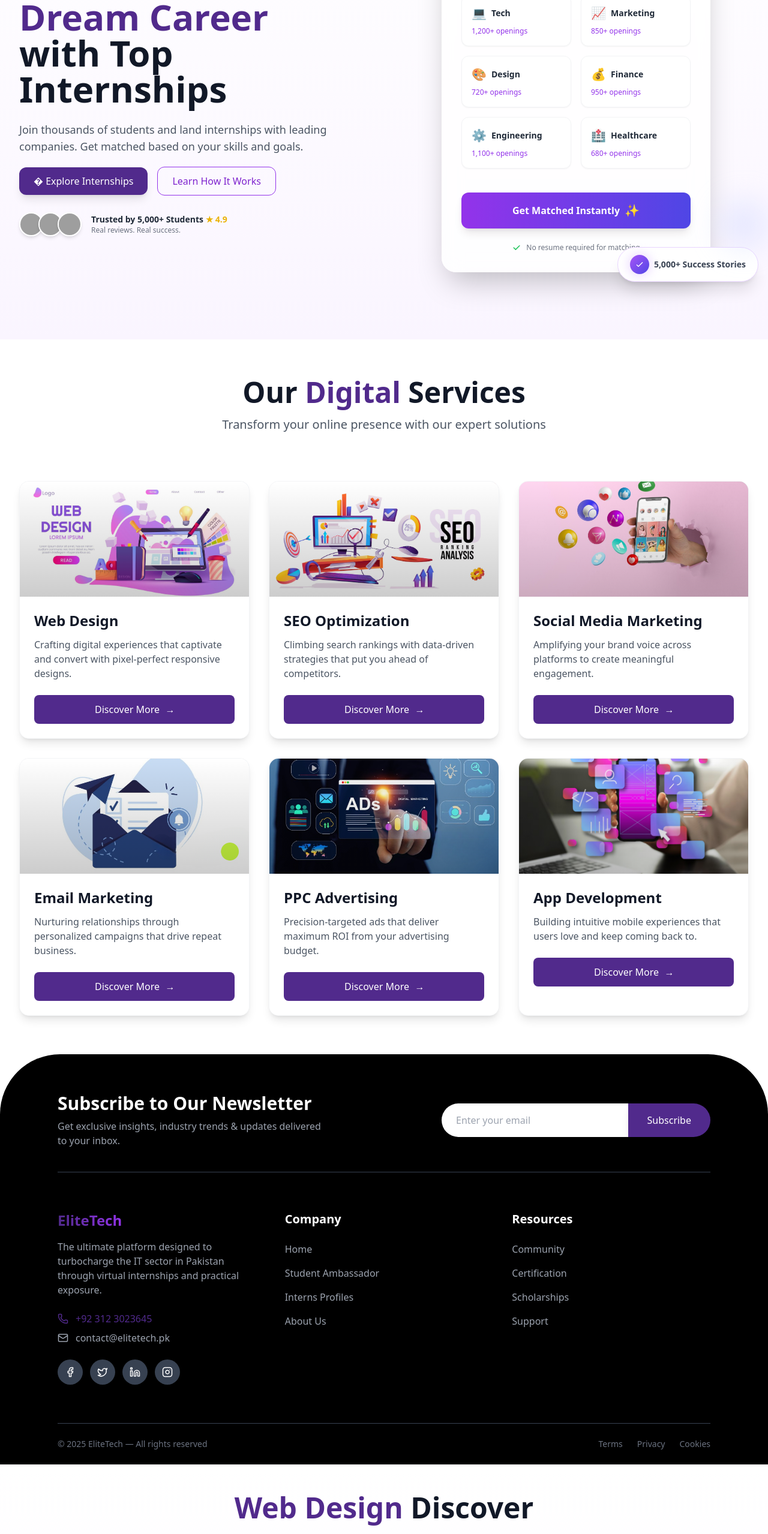
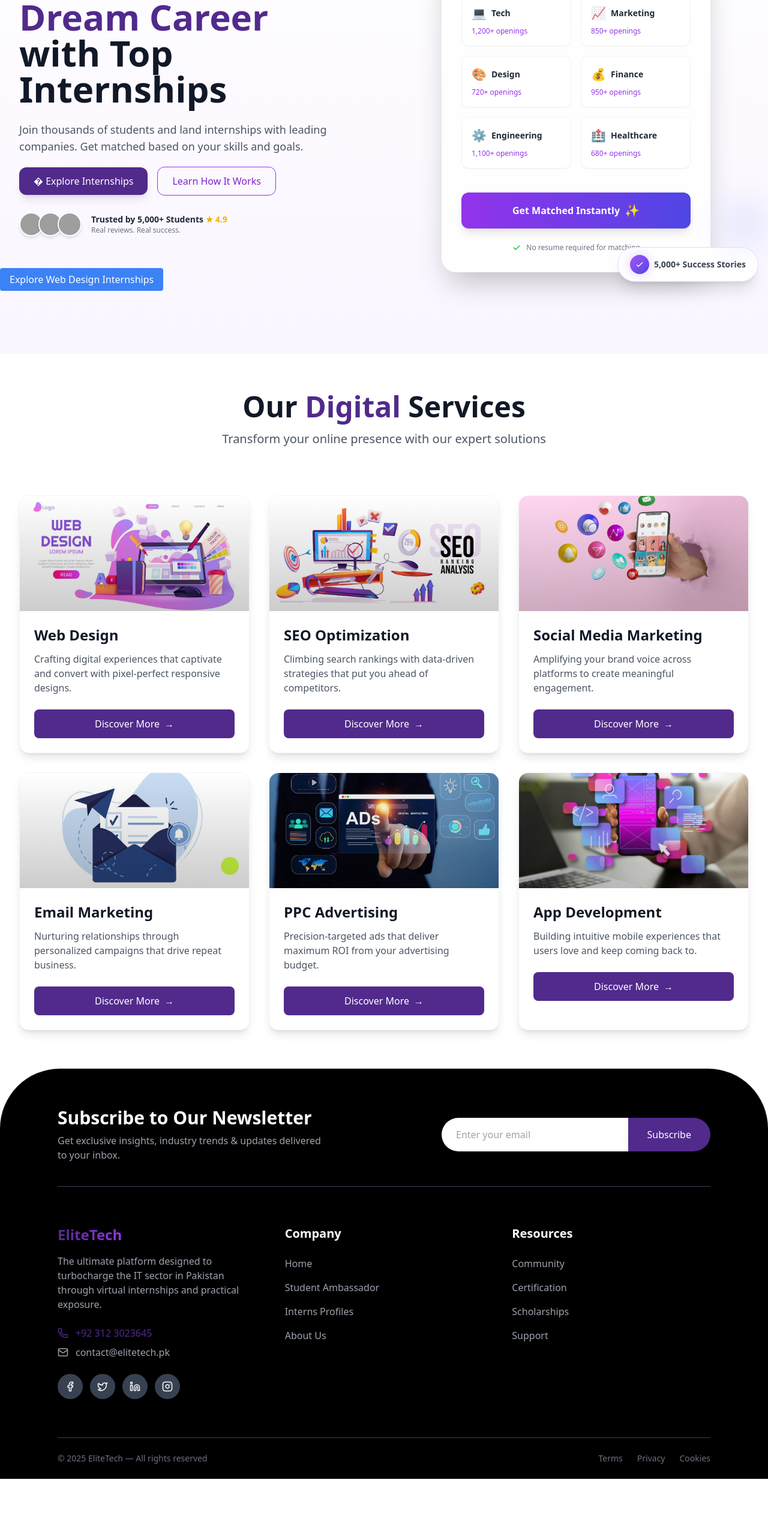
Before and after one commit to amnakhalid625/Internee, a Next.js app: page / in a window 1280 px wide. Shown: the part 234-2792 px from the top of the page at 60% size. After the commit the page ends 2700 px from the top, so only its background shows below. Built offline with nearby package versions, Linux system fonts and the light colour scheme; grey boxes are pictures that could not be loaded.

Commit message:
homePage

```diff
--- a/src/app/page.js
+++ b/src/app/page.js
@@ -2,8 +2,6 @@ import CardPage from "@/components/Cardpage";
 import FooterPage from "@/components/Footerpage";
 import HeroPage from "@/components/Heropage.js";
 
-// import discoverWeb from "./webdesigndiscover/page.js";
-import WebDesignDiscover from "./webdesigndiscover/page.js";
 
 export default function Home() {
   return (
@@ -12,7 +10,6 @@ export default function Home() {
 <HeroPage />
       <CardPage />
       <FooterPage />
-      <WebDesignDiscover />
 
   </>
   );
--- a/src/app/webdesigndiscover/page.js
+++ b/src/app/webdesigndiscover/page.js
@@ -5,7 +5,7 @@ import Image from 'next/image';
 // Replace these with your actual image paths
 import photoshopImg from '/public/images/ps.png';
 import illustratorImg from '/public/images/illustration.png';
-import mayaImg from '/public/images/maya.png';
+import mayaImg from '/public/images/maya.webp';
 
 const internships = [
   {
--- a/src/components/Heropage.js
+++ b/src/components/Heropage.js
@@ -1,6 +1,7 @@
 'use client'
 import Link from 'next/link';
 import { motion } from 'framer-motion';
+
 
 const Hero = () => {
   const categories = [
@@ -141,7 +142,15 @@ const Hero = () => {
           </motion.div>
         </div>
       </div>
+
+
+
+        <Link href="/webdesigndiscover" className="bg-blue-500 text-white px-4 py-2 rounded">
+        Explore Web Design Internships
+      </Link>
     </section>
+
+
   );
 };
 
```
